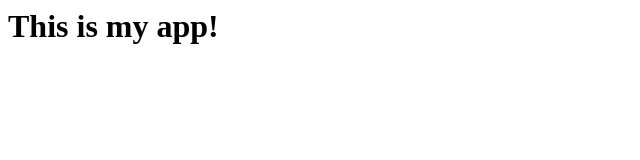
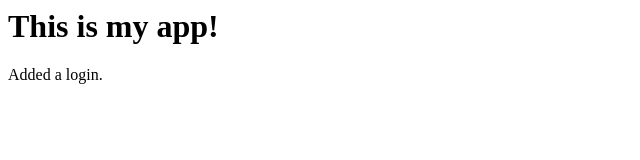
Before and after one commit to ciancolliertest/testproject, a plain HTML site: page index.html in a window 1280 px wide. Shown: the full height of the page, 0-640 px from the left. Drawn offline with Linux system fonts and the light colour scheme.

Commit message:
Added login

```diff
--- a/index.html
+++ b/index.html
@@ -4,5 +4,6 @@
 </head>
 <body>
   <h1>This is my app!</h1>
+  Added a login.
 </body>
 </html>
```
Also changed, not shown: login.html (added, +1 -0 lines).
